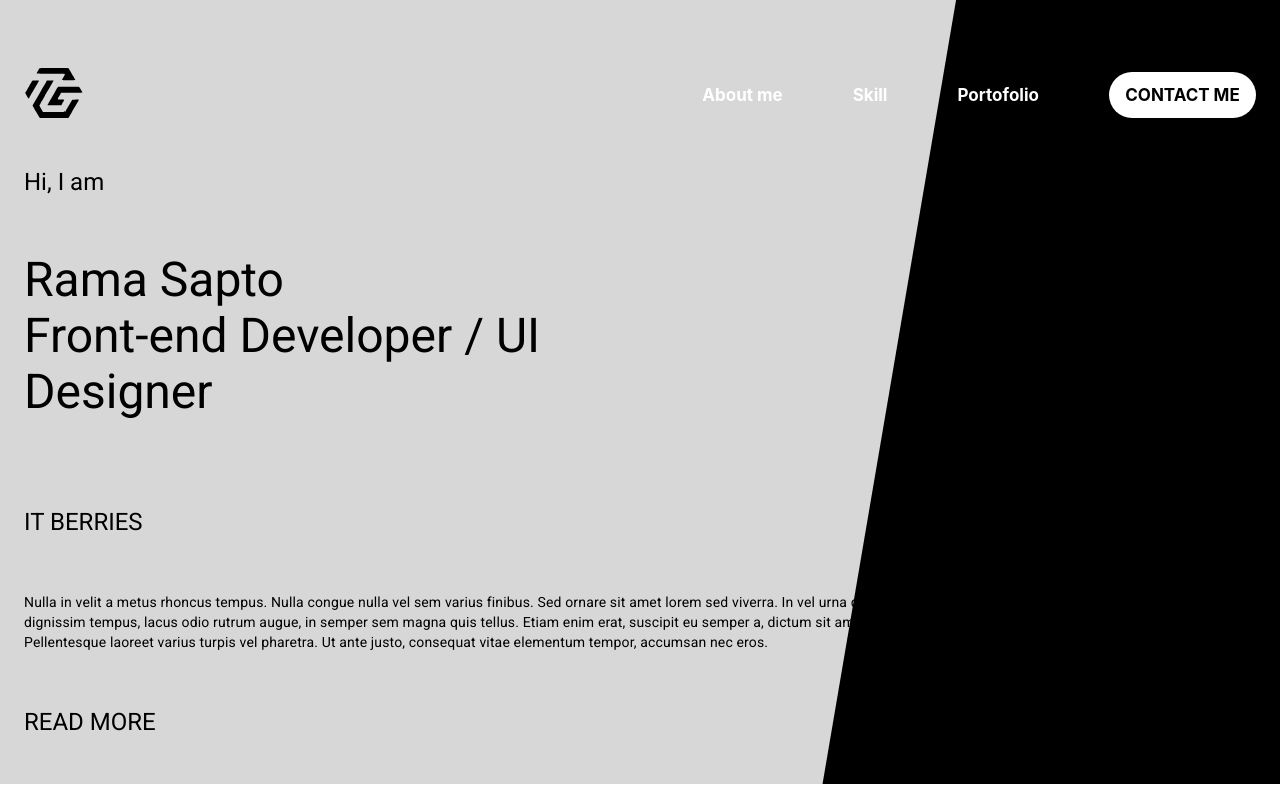
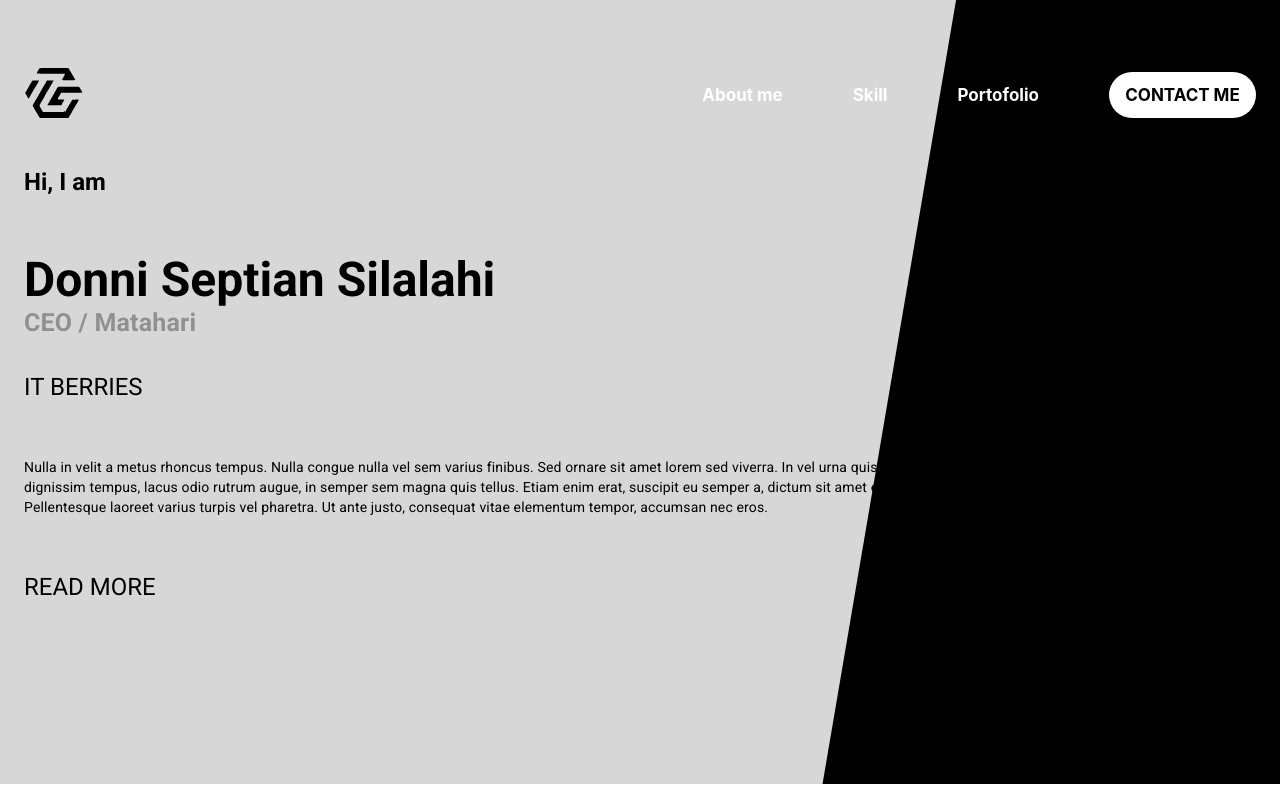
Before and after one commit to Firmwave11/latihan-react, a React (Create React App) app: page / in a window 1280 px wide. Built offline with nearby package versions, Linux system fonts and the light colour scheme.

Commit message:
update package

```diff
--- a/package.json
+++ b/package.json
@@ -4,6 +4,7 @@
   "private": true,
   "dependencies": {
     "@material-ui/core": "^4.11.2",
+    "@material-ui/icons": "^4.11.2",
     "@testing-library/jest-dom": "^5.11.8",
     "@testing-library/react": "^11.2.3",
     "@testing-library/user-event": "^12.6.0",
--- a/src/views/contentInfo.js
+++ b/src/views/contentInfo.js
@@ -6,23 +6,35 @@ import {
   Grid
 }
   from '@material-ui/core';
+import clsx from 'clsx';
 
 const useStyles = makeStyles((theme) => ({
+  titleTypo:{
+    fontWeight:700
+  },
+  subtitle:{
+    fontWeight:800,
+    fontSize:25,
+    color:"#909090",
+  },
   titleHi: {
     marginBottom: 54
   }
+
 }));
 const ContentInfo = () => {
   const classes = useStyles();
   return (
     <Grid container alignItems="center">
       <Grid item lg={6}>
-        <Typography variant="h5" className={classes.titleHi}>
+        <Typography variant="h5" className={clsx(classes.titleHi,classes.titleTypo)}>
           Hi, I am
           </Typography>
-        <Typography variant="h3" className={classes.titleHi}>
-          Rama Sapto <br />
-            Front-end Developer / UI Designer
+        <Typography variant="h3" className={classes.titleTypo}>
+          Donni Septian Silalahi
+          </Typography>
+          <Typography variant="h4" className={classes.subtitle}>
+            CEO / Matahari
           </Typography>
       </Grid>
     </Grid>
```
Also changed, not shown: 2 other files (tests, documents, lock files or other folders).
